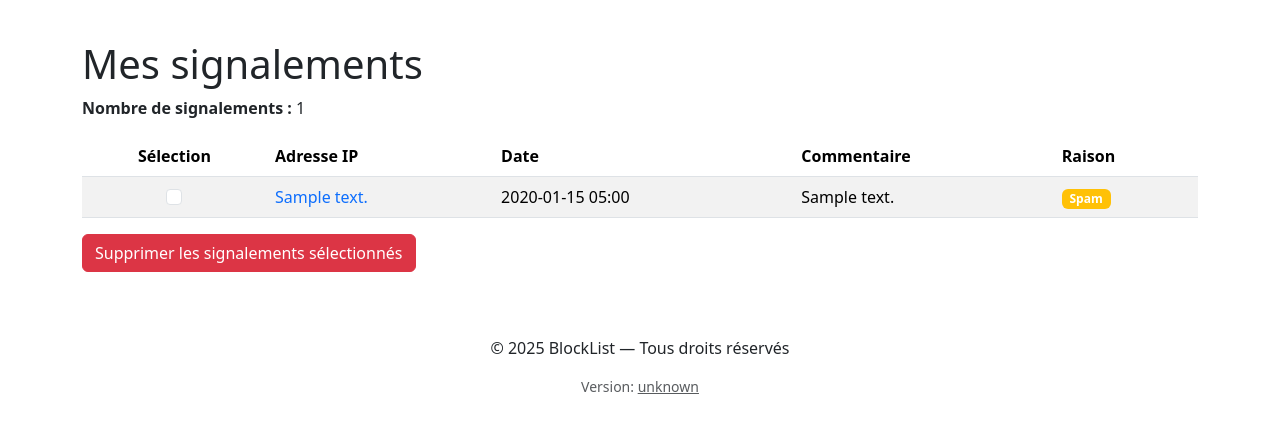
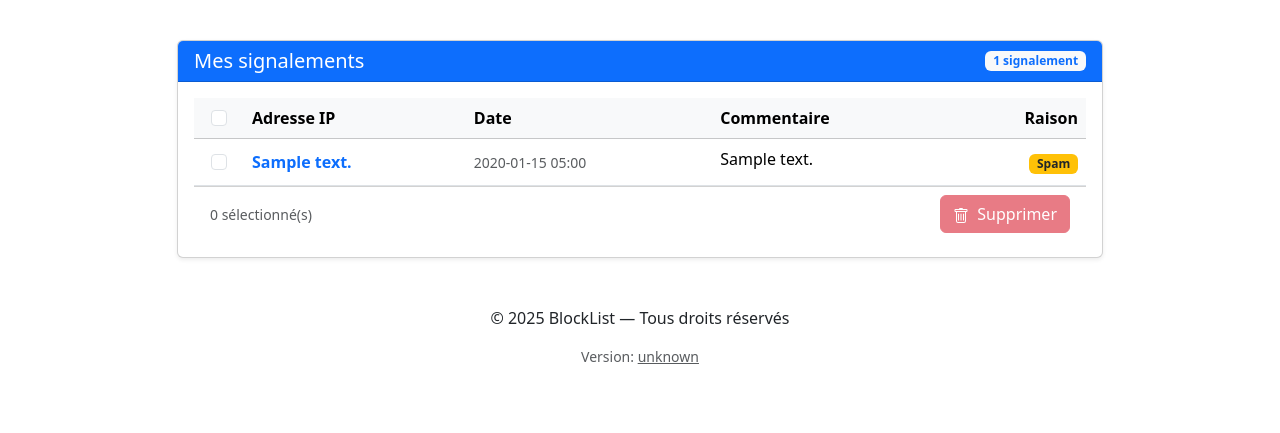
Before and after one commit to AntoineBergeron1/BlockList, a Django app: page /compte/reports/ in a window 1280 px wide. Shown: the part 56-489 px from the top of the page. Run offline with Django 5.2, Linux system fonts and the light colour scheme; a user stored in the database is signed in; tables that the repository leaves empty hold one stand-in row (values such as "Sample post"); some libraries are stand-ins or nearby versions.

Commit message:
feat: rework my_reports page with Bootstrap card

```diff
--- a/src/deepweb/templates/deepweb/my_reports.html
+++ b/src/deepweb/templates/deepweb/my_reports.html
@@ -1,61 +1,114 @@
 {% extends "deepweb/base.html" %}
+{% block title %}Mes signalements{% endblock %}
+
 {% block contenu %}
-
-<h1>Mes signalements</h1>
-<p><strong>Nombre de signalements : </strong> {{ reports|length }}</p>
+<div class="row justify-content-center">
+  <div class="col-lg-10">
+    <div class="card shadow-sm">
+      <div class="card-header bg-primary text-white d-flex justify-content-between align-items-center">
+        <h5 class="mb-0">Mes signalements</h5>
+        <span class="badge bg-light text-primary">{{ reports|length }} signalement{{ reports|length|pluralize }}</span>
+      </div>
+      <div class="card-body">
         {% if reports %}
         <form action="" method="post">
           {% csrf_token %}
           <div class="table-responsive">
-    <table class="table table-striped table-hover">
-      <thead>
+            <table class="table table-hover align-middle mb-0">
+              <thead class="table-light">
                 <tr>
-          <th class="text-center">Sélection</th>
-          <th>Adresse IP</th>
-          <th>Date</th>
-          <th>Commentaire</th>
-          <th>Raison</th>
+                  <th scope="col" class="text-center" style="width: 50px;">
+                    <input class="form-check-input" type="checkbox" id="selectAll" title="Tout sélectionner">
+                  </th>
+                  <th scope="col">Adresse IP</th>
+                  <th scope="col">Date</th>
+                  <th scope="col">Commentaire</th>
+                  <th scope="col" class="text-end">Raison</th>
                 </tr>
               </thead>
               <tbody>
                 {% for report in reports %}
                 <tr>
                   <td class="text-center">
-            <input class="form-check-input" type="checkbox" name="report_ids" id="report{{report.id}}" value="{{ report.id }}">
+                    <input class="form-check-input report-checkbox" type="checkbox" name="report_ids" id="report{{ report.id }}" value="{{ report.id }}">
                   </td>
                   <td>
-            <a
-              href="{% url 'ip_detail' report.ip_address %}"
-              class="text-decoration-none"
-            >
+                    <a href="{% url 'ip_detail' report.ip_address %}" class="text-decoration-none fw-semibold">
                       {{ report.ip_address }}
                     </a>
                   </td>
                   <td>
-            <time datetime="{{ report.created_at|date:'c' }}">
+                    <time datetime="{{ report.created_at|date:'c' }}" class="text-muted small">
                       {{ report.created_at|date:"Y-m-d H:i" }}
                     </time>
                   </td>
                   <td>
-            <div>
-              {% if report.comment %} {{ report.comment }} {% else %}
-              <span>Aucun commentaire</span>
+                    {% if report.comment %}
+                      <span class="text-truncate d-inline-block" style="max-width: 250px;" title="{{ report.comment }}">
+                        {{ report.comment }}
+                      </span>
+                    {% else %}
+                      <span class="text-muted fst-italic">Aucun commentaire</span>
                     {% endif %}
-            </div>
                   </td>
-          <td>
-            <span class="badge bg-warning"
-              >{{ report.get_reason_display }}</span
-            >
+                  <td class="text-end">
+                    <span class="badge bg-warning text-dark">{{ report.get_reason_display }}</span>
                   </td>
                 </tr>
                 {% endfor %}
               </tbody>
             </table>
           </div>
-  <button type="submit" class="btn btn-danger mb-3">Supprimer les signalements sélectionnés</button>
+          <div class="card-footer bg-white d-flex justify-content-between align-items-center">
+            <span class="text-muted small" id="selectedCount">0 sélectionné(s)</span>
+            <button type="submit" class="btn btn-danger" id="deleteBtn" disabled>
+              <svg xmlns="http://www.w3.org/2000/svg" width="16" height="16" fill="currentColor" class="bi bi-trash me-1" viewBox="0 0 16 16">
+                <path d="M5.5 5.5A.5.5 0 0 1 6 6v6a.5.5 0 0 1-1 0V6a.5.5 0 0 1 .5-.5m2.5 0a.5.5 0 0 1 .5.5v6a.5.5 0 0 1-1 0V6a.5.5 0 0 1 .5-.5m3 .5a.5.5 0 0 0-1 0v6a.5.5 0 0 0 1 0z"/>
+                <path d="M14.5 3a1 1 0 0 1-1 1H13v9a2 2 0 0 1-2 2H5a2 2 0 0 1-2-2V4h-.5a1 1 0 0 1-1-1V2a1 1 0 0 1 1-1H6a1 1 0 0 1 1-1h2a1 1 0 0 1 1 1h3.5a1 1 0 0 1 1 1zM4.118 4 4 4.059V13a1 1 0 0 0 1 1h6a1 1 0 0 0 1-1V4.059L11.882 4zM2.5 3h11V2h-11z"/>
+              </svg>
+              Supprimer
+            </button>
+          </div>
         </form>
         {% else %}
-<p>Vous n'avez aucun signalement.</p>
+        <div class="text-center py-5">
+          <svg xmlns="http://www.w3.org/2000/svg" width="48" height="48" fill="currentColor" class="bi bi-flag text-muted mb-3" viewBox="0 0 16 16">
+            <path d="M14.778.085A.5.5 0 0 1 15 .5V8a.5.5 0 0 1-.314.464L14.5 8l.186.464-.003.001-.006.003-.023.009a12 12 0 0 1-.397.15c-.264.095-.631.223-1.047.35-.816.252-1.879.523-2.71.523-.847 0-1.548-.28-2.158-.525l-.028-.01C7.68 8.71 7.14 8.5 6.5 8.5c-.7 0-1.638.23-2.437.477A20 20 0 0 0 3 9.342V15.5a.5.5 0 0 1-1 0V.5a.5.5 0 0 1 1 0v.282c.226-.079.496-.17.79-.26C4.606.272 5.67 0 6.5 0c.84 0 1.524.277 2.121.519l.043.018C9.286.788 9.828 1 10.5 1c.7 0 1.638-.23 2.437-.477a20 20 0 0 0 1.349-.476l.019-.007.004-.002h.001"/>
+          </svg>
+          <p class="text-muted mb-3">Vous n'avez aucun signalement.</p>
+          <a href="{% url 'report_ip' %}" class="btn btn-primary">
+            Signaler une IP
+          </a>
+        </div>
         {% endif %}
+      </div>
+    </div>
+  </div>
+</div>
+
+<script>
+document.addEventListener('DOMContentLoaded', function() {
+  const selectAll = document.getElementById('selectAll');
+  const checkboxes = document.querySelectorAll('.report-checkbox');
+  const deleteBtn = document.getElementById('deleteBtn');
+  const selectedCount = document.getElementById('selectedCount');
+
+  function updateUI() {
+    const checked = document.querySelectorAll('.report-checkbox:checked').length;
+    selectedCount.textContent = checked + ' sélectionné(s)';
+    deleteBtn.disabled = checked === 0;
+  }
+
+  if (selectAll) {
+    selectAll.addEventListener('change', function() {
+      checkboxes.forEach(cb => cb.checked = this.checked);
+      updateUI();
+    });
+  }
+
+  checkboxes.forEach(cb => {
+    cb.addEventListener('change', updateUI);
+  });
+});
+</script>
 {% endblock %}
```
Lines whose indentation alone changed are shown as unchanged.
